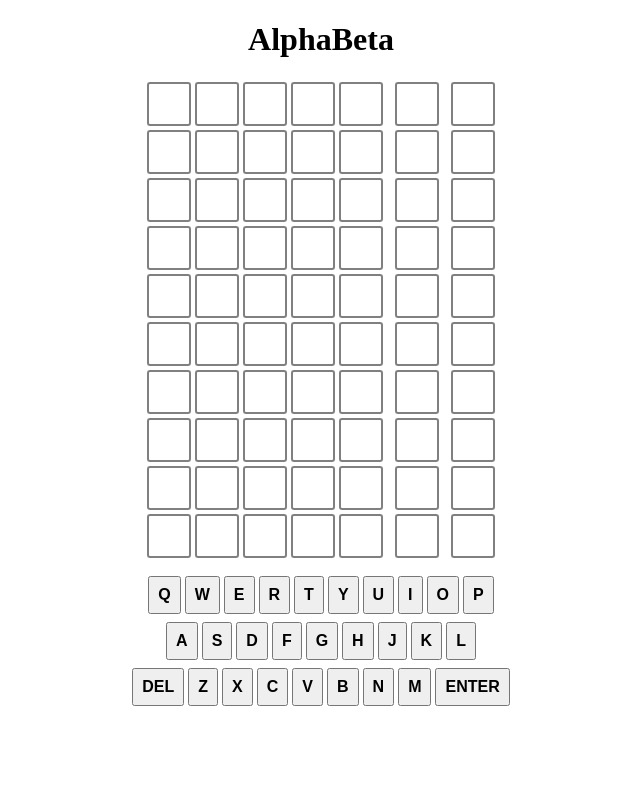
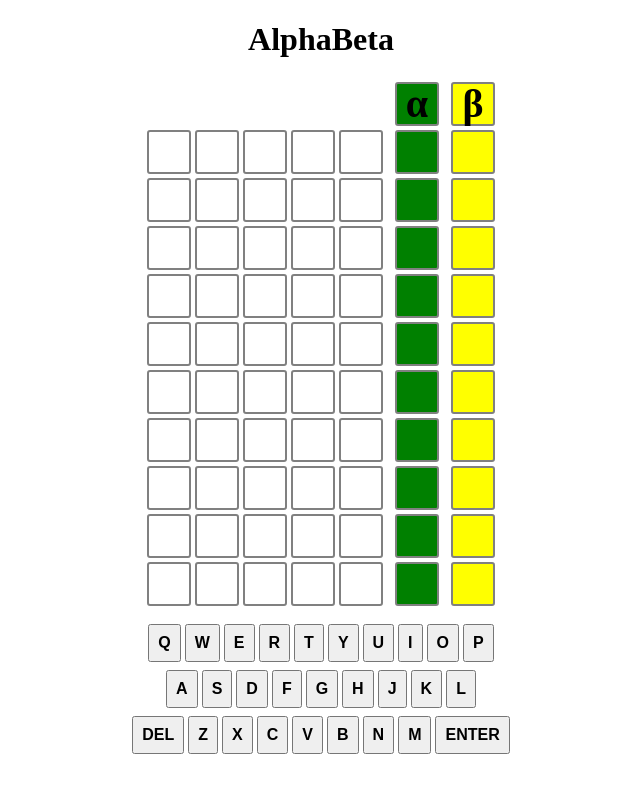
Before and after one commit to tsantanam/AlphaBeta, a PHP site: page / in a window 1280 px wide. Shown: the whole page, without its empty margins (319-959 px from the left). Run offline with PHP 8.4, Linux system fonts and the light colour scheme.

Commit message:
Add files via upload

```diff
--- a/index.html
+++ b/index.html
@@ -16,7 +16,7 @@
     <h1> AlphaBeta </h1>
 
 
-
+    <div id="header"></div>
     <div id="game-board">
         <span id="answer">
 
--- a/script.js
+++ b/script.js
@@ -11,6 +11,36 @@ document.getElementById("answer").style.visibility = "hidden";
 
 function initBoard() {
     let board = document.getElementById("game-board");
+    let header = document.getElementById("header");
+    let headrow = document.createElement("div")
+    headrow.className = "header-row"
+    for (let j = 0; j < 5; j++) {
+        let headbox = document.createElement("div")
+        headbox.className = "header-box"
+        headrow.appendChild(headbox)
+    }
+    for (let j = 5; j < 6; j++) {
+        let headscorebox = document.createElement("div")
+        headscorebox.className = "alpha-box2"
+        headrow.appendChild(headscorebox)
+    }
+    for (let j = 6; j < 7; j++) {
+        let headscorebox = document.createElement("div")
+        headscorebox.className = "beta-box2"
+        headrow.appendChild(headscorebox)
+    }
+
+    header.appendChild(headrow)
+    document.getElementsByClassName("header-box")[0].style.visibility = 'hidden';
+    document.getElementsByClassName("header-box")[1].style.visibility = 'hidden';
+    document.getElementsByClassName("header-box")[2].style.visibility = 'hidden';
+    document.getElementsByClassName("header-box")[3].style.visibility = 'hidden';
+    document.getElementsByClassName("header-box")[4].style.visibility = 'hidden';
+    document.getElementsByClassName("alpha-box2")[0].textContent = '\u03B1';
+    document.getElementsByClassName("beta-box2")[0].textContent = '\u03B2';
+
+
+
 
     for (let i = 0; i < NUMBER_OF_GUESSES; i++) {
         let row = document.createElement("div")
--- a/style.css
+++ b/style.css
@@ -19,6 +19,11 @@ h1 {
      align-items: center;
      flex-direction: column;
    }
+   #header {
+    display: flex;
+    align-items: center;
+    flex-direction: column;
+  }
 
    .letter-box {
      border: 2px solid gray;
@@ -32,7 +37,23 @@ h1 {
      justify-content: center;
      align-items: center;
      text-transform: uppercase;
+     color: black;
    }
+
+   .header-box {
+    border: 2px solid gray;
+    border-radius: 3px;
+    margin: 2px;
+    font-size: 2.5rem;
+    font-weight: 700;
+    height: 2.5rem;
+    width: 2.5rem;
+    display: flex;
+    justify-content: center;
+    align-items: center;
+    text-transform: uppercase;
+    color: black;
+  }
 
    .alpha-box {
     border: 2px solid gray;
@@ -47,6 +68,8 @@ h1 {
     justify-content: center;
     align-items: center;
     text-transform: uppercase;
+    color: black;
+    background-color: green;
   }
   .beta-box {
     border: 2px solid gray;
@@ -61,6 +84,40 @@ h1 {
     justify-content: center;
     align-items: center;
     text-transform: uppercase;
+    color: black;
+    background-color: yellow;
+  }
+  .alpha-box2 {
+    border: 2px solid gray;
+    border-radius: 3px;
+    margin: 2px;
+    margin-left: 10px;
+    font-size: 2.5rem;
+    font-weight: 700;
+    height: 2.5rem;
+    width: 2.5rem;
+    display: flex;
+    justify-content: center;
+    align-items: center;
+    /* text-transform: uppercase; */
+    color: black;
+    background-color: green;
+  }
+  .beta-box2 {
+    border: 2px solid gray;
+    border-radius: 3px;
+    margin: 2px;
+    margin-left: 10px;
+    font-size: 2.5rem;
+    font-weight: 700;
+    height: 2.5rem;
+    width: 2.5rem;
+    display: flex;
+    justify-content: center;
+    align-items: center;
+    /* text-transform: uppercase; */
+    color: black;
+    background-color: yellow;
   }
 
    .filled-box {
@@ -70,6 +127,10 @@ h1 {
    .letter-row {
      display: flex;
    }
+
+   .header-row {
+    display: flex;
+  }
 
    #keyboard-cont {
      margin: 1rem 0;
```
